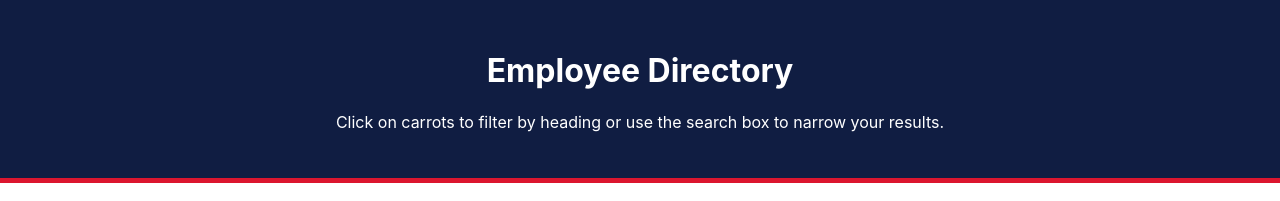
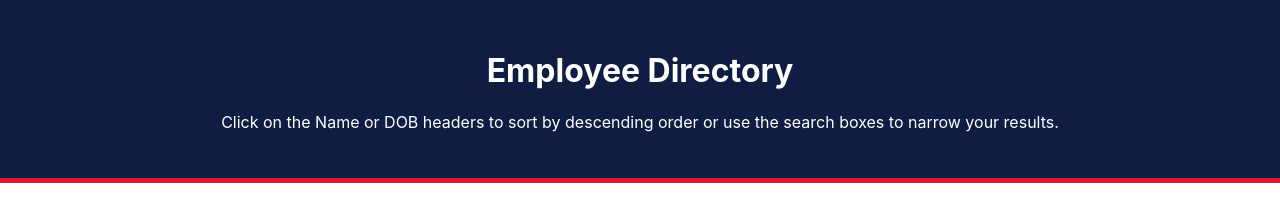
Before and after one commit to rachelrohrbach/react-employee-directory, a React (Create React App) app in the folder employee-directory/: page / in a window 1280 px wide. Shown: the top 201 px of the page. Built offline with nearby package versions, Linux system fonts and the light colour scheme; no server answers; the HTML template or start-up script is replaced by a standard one.

Commit message:
updated instructions for sorting and filtering directory

```diff
--- a/employee-directory/src/components/Header/index.js
+++ b/employee-directory/src/components/Header/index.js
@@ -5,7 +5,7 @@ function Header () {
     return (
       <div className="header">
         <h1>Employee Directory</h1>
-        <p>Click on carrots to filter by heading or use the search box to narrow your results.</p>
+        <p>Click on the Name or DOB headers to sort by descending order or use the search boxes to narrow your results.</p>
       </div>
     )
   }
```
